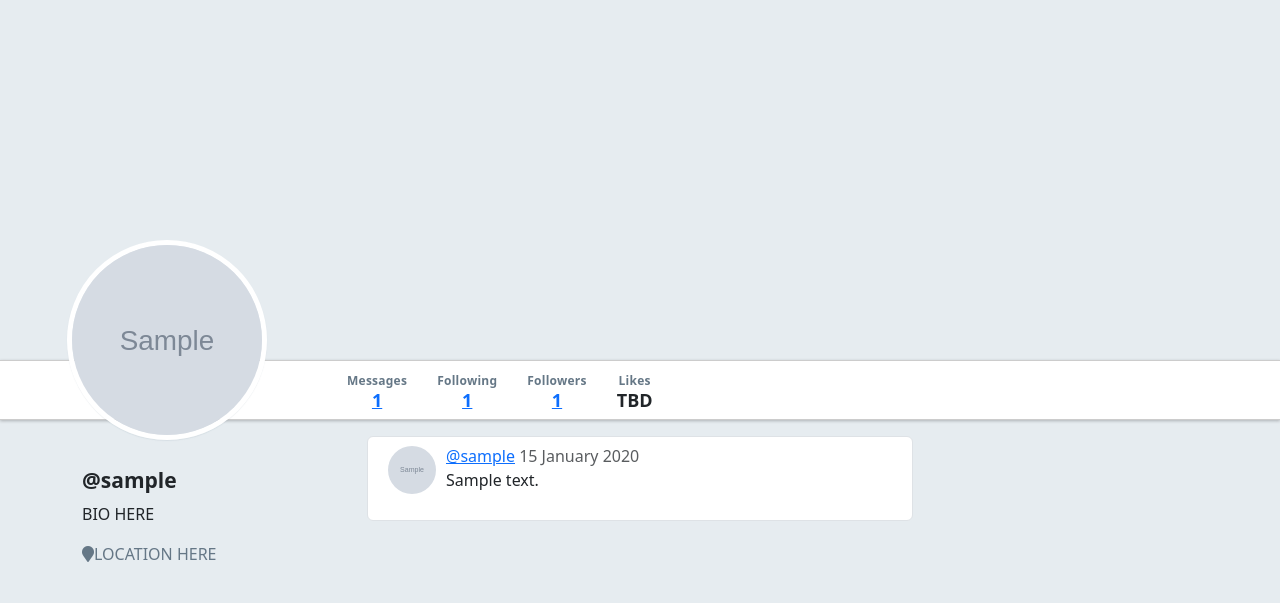
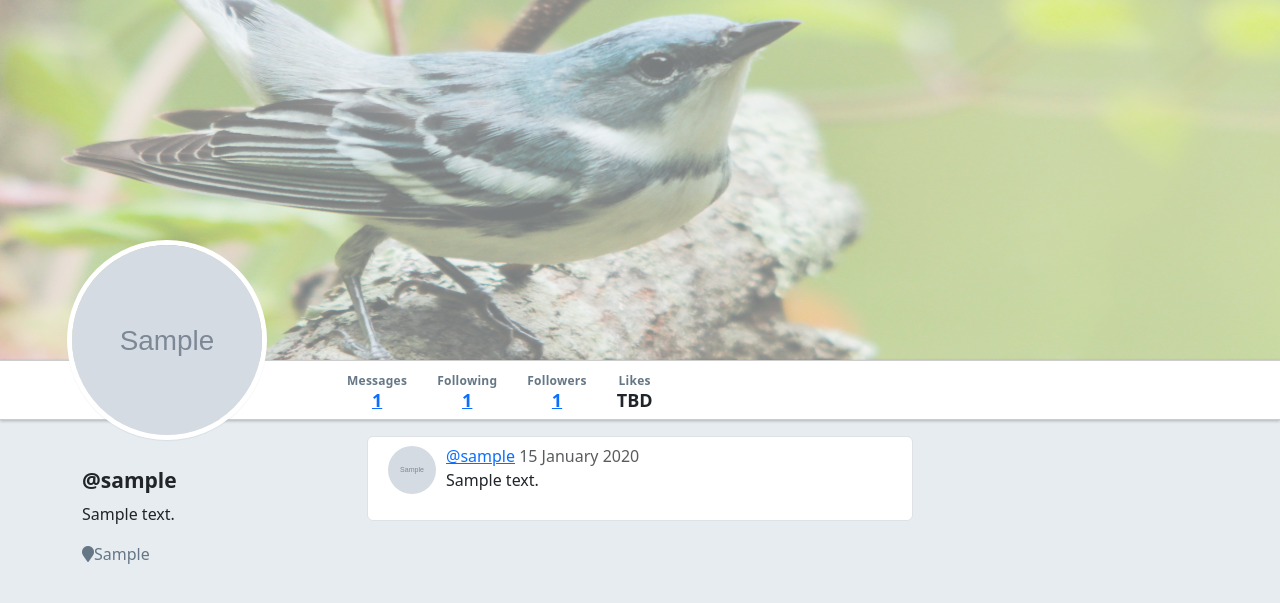
Before and after one commit to ivy1130/SpringboardUnit26, a Flask app: page /users/1 in a window 1280 px wide. Shown: the part 46-649 px from the top of the page. Run offline with Flask 2, Linux system fonts and the light colour scheme; tables that the repository leaves empty hold one stand-in row (values such as "Sample post"); grey boxes marked "Sample" are stand-in pictures; some libraries are stand-ins or nearby versions.

Commit message:
Added location, bio, and header image to user details page.

```diff
--- a/static/stylesheets/style.css
+++ b/static/stylesheets/style.css
@@ -211,6 +211,13 @@ nav + .container {
   opacity: 0.7;
   background-size: cover;
   background-position: top center;
+}
+
+#warbler-hero > img {
+  width: 100%;
+  height: 100%;
+  opacity: 0.7;
+  background-size: cover;
 }
 
 .full-width {
--- a/templates/users/detail.html
+++ b/templates/users/detail.html
@@ -2,7 +2,9 @@
 
 {% block content %}
 
-<div id="warbler-hero" class="full-width"></div>
+<div id="warbler-hero" class="full-width">
+  <img src="/static/images/warbler-hero.jpg" alt="Warbler Hero">
+</div>
 <img src="{{ user.image_url }}" alt="Image for {{ user.username }}" id="profile-avatar">
 <div class="row full-width">
   <div class="container">
@@ -58,8 +60,8 @@
 <div class="row">
   <div class="col-sm-3">
     <h4 id="sidebar-username">@{{ user.username }}</h4>
-    <p>BIO HERE</p>
-    <p class="user-location"><span class="fa fa-map-marker"></span>LOCATION HERE</p>
+    <p>{{user.bio}}</p>
+    <p class="user-location"><span class="fa fa-map-marker"></span>{{user.location}}</p>
   </div>
 
   {% block user_details %}
```
